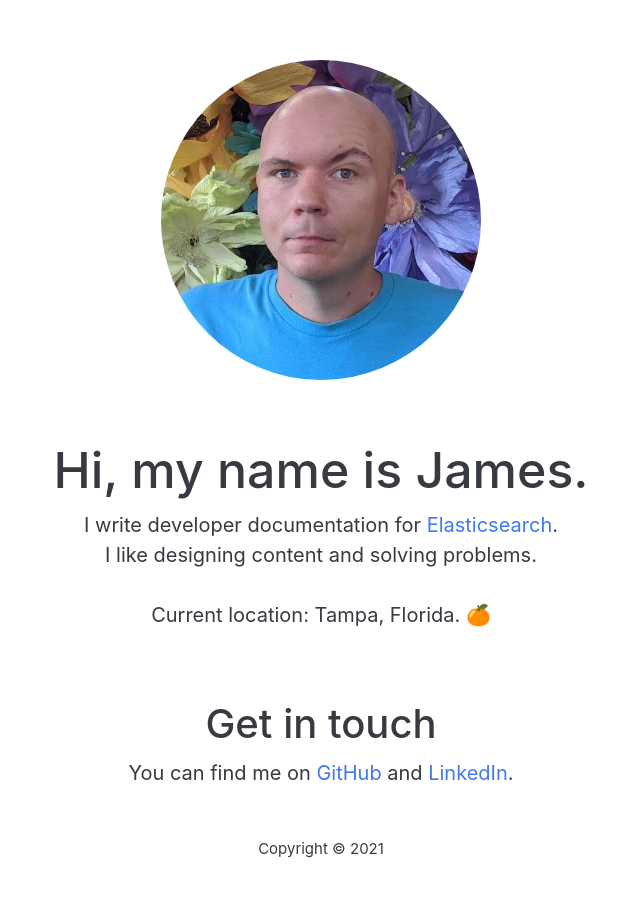
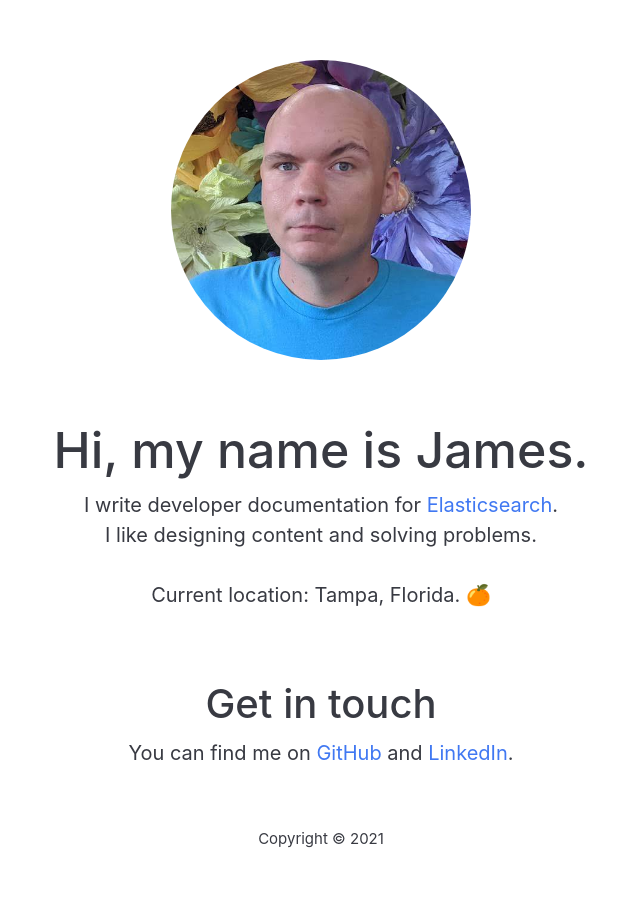
Before and after one commit to jrodewig/jrodewig.github.io, a Jekyll site: the page built from index.html, in a window 1280 px wide. Shown: the whole page, without its empty margins (319-959 px from the left). Built offline with Jekyll 4.4.1, drawn with Linux system fonts in a browser that asks for light colours.

Commit message:
Resize img

```diff
--- a/assets/css/style.css
+++ b/assets/css/style.css
@@ -21,7 +21,7 @@ footer p {
 
 img {
   border-radius: 50%;
-  max-width: 25%;
+  max-width: 300px;
   min-width: 300px;
 }
 
```
